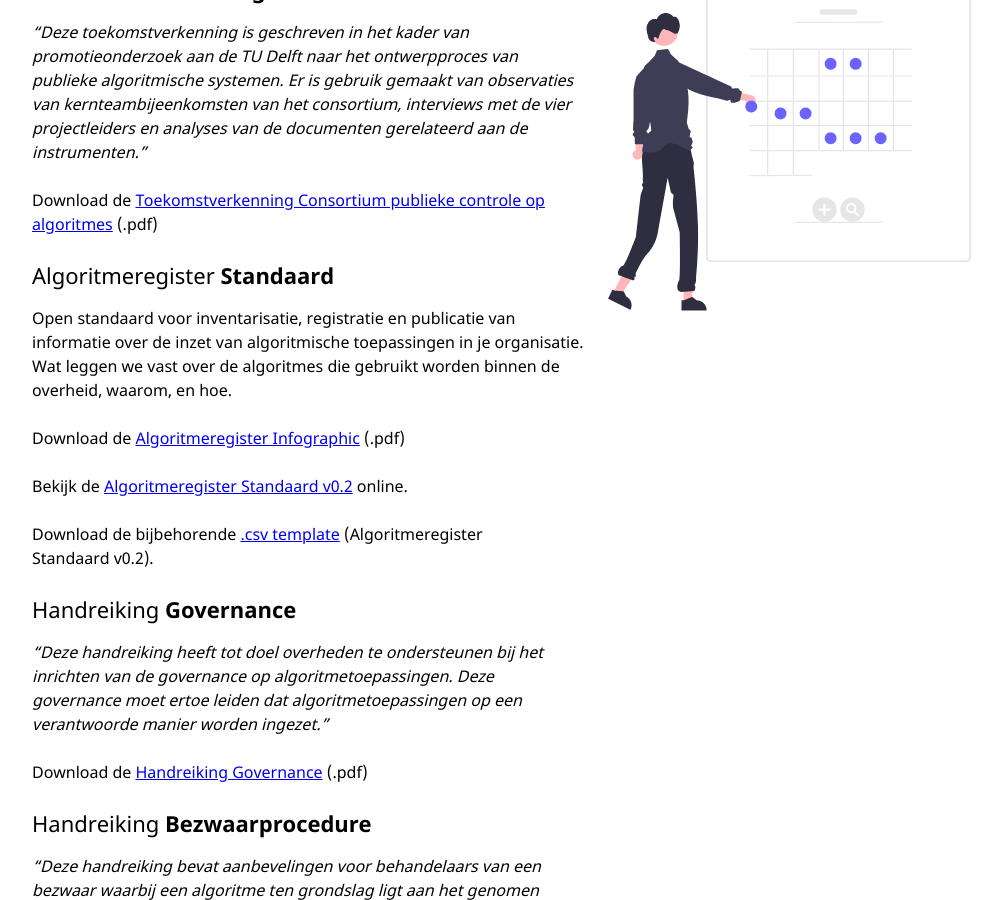
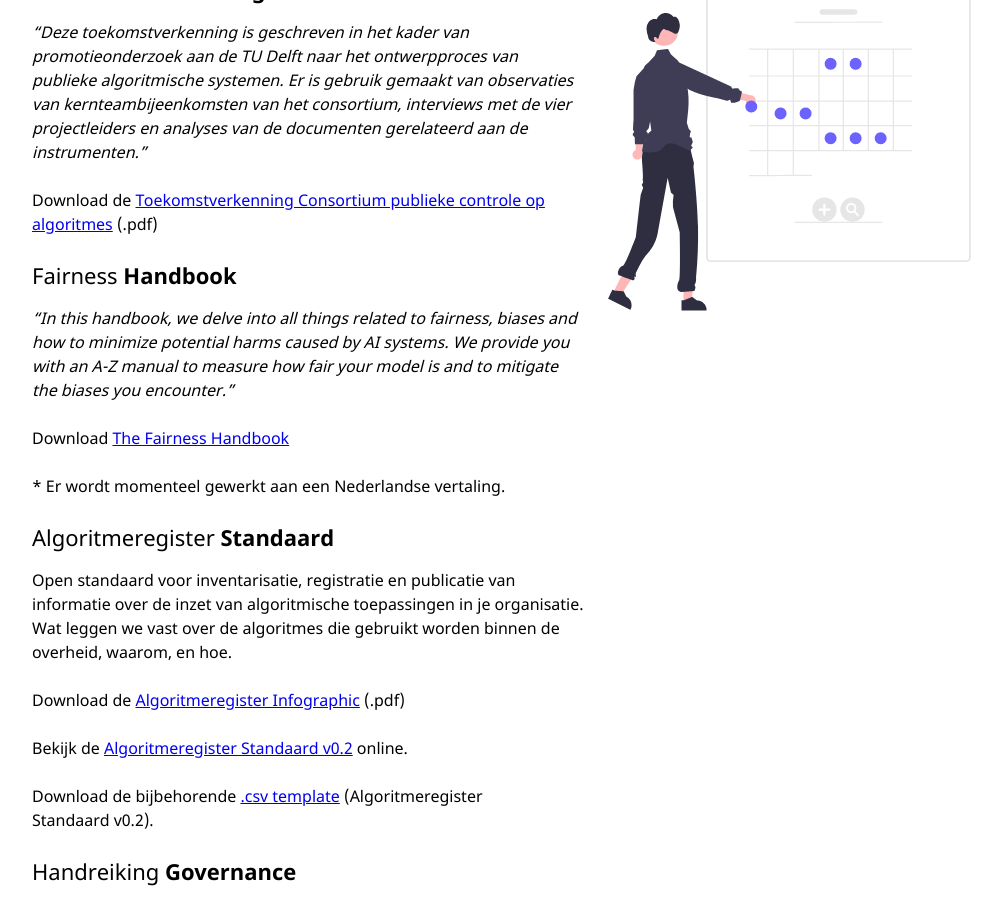
Before and after one commit to Algoritmeregister/algoritmeregister.github.io, a Jekyll site: the page built from documenten.md, in a window 1280 px wide and 900 px high, scrolled down 378 px. Shown: the whole window, without its empty margins (44-1046 px from the left). Built offline with Jekyll 4.4.1, drawn with Linux system fonts in a browser that asks for light colours.

Commit message:
add fairness handbook

```diff
--- a/_data/documenten.yaml
+++ b/_data/documenten.yaml
@@ -3,6 +3,14 @@
     *"Deze toekomstverkenning is geschreven in het kader van promotieonderzoek aan de TU Delft naar het ontwerpproces van publieke algoritmische systemen. Er is gebruik gemaakt van observaties van kernteambijeenkomsten van het consortium, interviews met de vier projectleiders en analyses van de documenten gerelateerd aan de instrumenten."*
 
     Download de [Toekomstverkenning Consortium publieke controle op algoritmes](/downloads/Toekomstverkenning Consortium publieke controle op algoritmes.pdf) (.pdf)
+
+- title: "Fairness **Handbook**"
+  description: |
+    *"In this handbook, we delve into all things related to fairness, biases and how to minimize potential harms caused by AI systems. We provide you with an A-Z manual to measure how fair your model is and to mitigate the biases you encounter."*
+
+    Download [The Fairness Handbook](/downloads/Fairness Handbook.pdf)
+
+    \* Er wordt momenteel gewerkt aan een Nederlandse vertaling.
 
 - title: Algoritmeregister **Standaard**
   description: |
```
Also changed, not shown: 1 other file.
